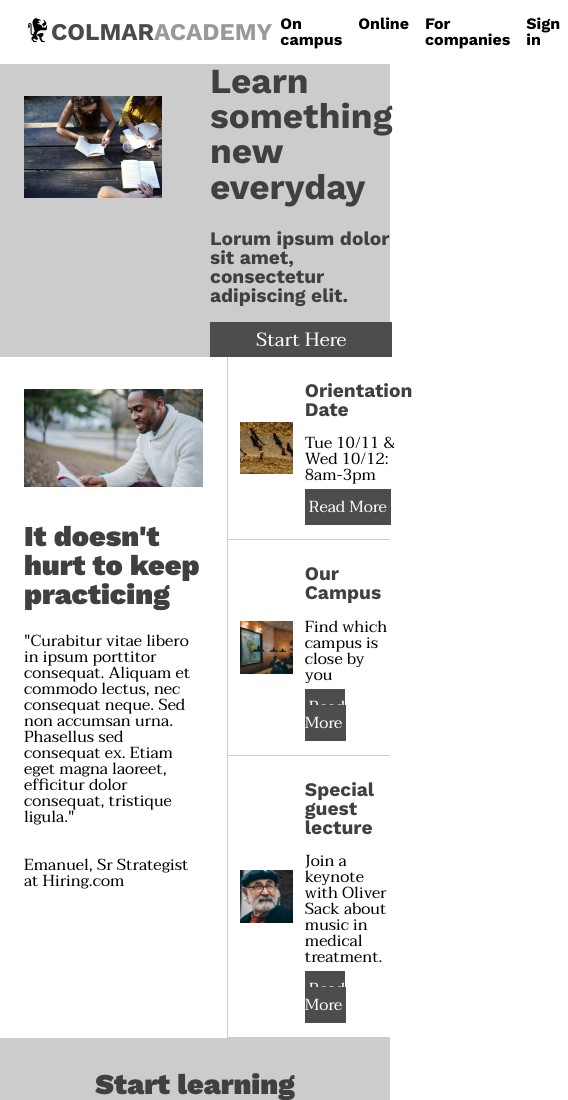
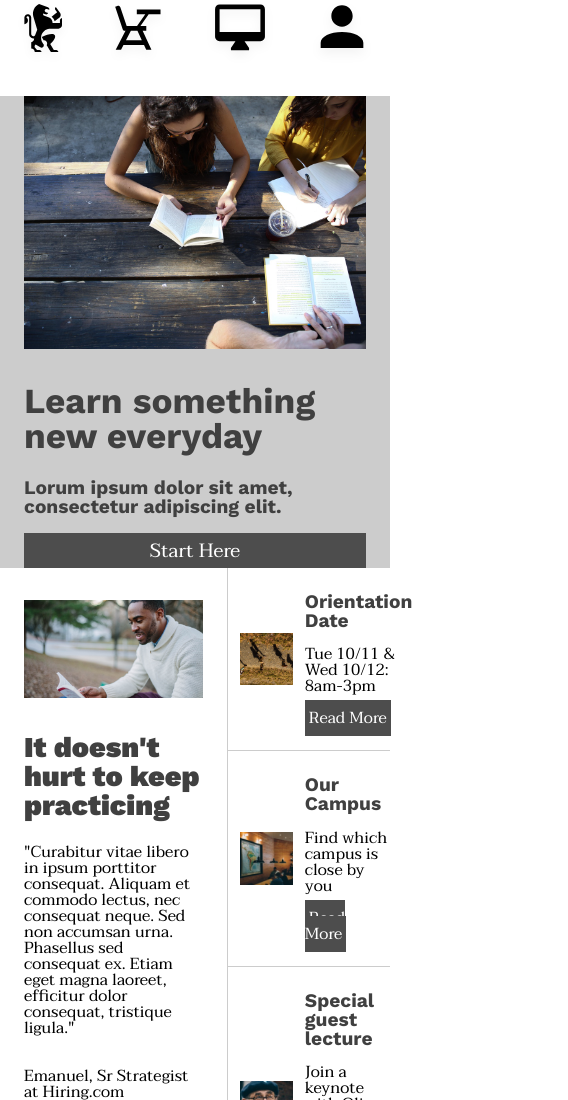
Before and after one commit to MFullerdg/colmar, a plain HTML site: page index.html in a window 390 px wide. Shown: the top 1100 px of the page, 568 px wide, since content can reach past the window. Drawn offline with nearby package versions, Linux system fonts and the light colour scheme.

Commit message:
finish mobile header and top

```diff
--- a/index.html
+++ b/index.html
@@ -1,6 +1,7 @@
 <!DOCTYPE html>
 <html lang="en">
 <head>
+  <meta name="viewport" content="width=device-width">
   <link href="./resources/css/reset.css" type="text/css" rel="stylesheet">
   <link href="./resources/css/style.css" type="text/css" rel="stylesheet">
   <link href="./favicon.ico" type="image/x-icon" rel="icon">
@@ -24,6 +25,12 @@
         <li>For companies</li>
         <li>Sign in</li>
       </ul>
+    </nav>
+    <nav class="mobile-nav">
+      <img src="./resources/images/ic-logo.svg" alt="logo">
+      <img src="./resources/images/ic-on-campus.svg" alt="on campus">
+      <img src="./resources/images/ic-online.svg" alt="online">
+      <img src="./resources/images/ic-login.svg" alt="login">
     </nav>
   </header>
 
--- a/resources/css/style.css
+++ b/resources/css/style.css
@@ -34,7 +34,29 @@ header {
 .academy {
   color: hsl(0, 0%, 60%);
 }
+
+.mobile-nav {
+  display: none;
+}
+
+@media only screen and (max-width: 670px) {
+  nav {
+    display: none;
+  }
+  .logo {
+    display: none
+  }
+  .mobile-nav {
+    height: 4rem;
+    width: 100%;
+    margin: 0 1rem;
+    display: flex;
+    justify-content: space-between;
+  }
+}
+
 /*Navbar*/
+
 nav {
   margin-right: 1.5rem;
 }
@@ -49,6 +71,7 @@ li {
 }
 
 /*Top and Middle Section*/
+
 .top-section {
   display: flex;
   background-color: hsl(0, 0%, 80%);
@@ -152,6 +175,22 @@ h3 {
   padding: 0.25rem;
 }
 
+@media only screen and (max-width: 670px) {
+  .top-section {
+    display: block;
+  }
+  .top-left {
+    width:auto;
+  }
+  .top-right {
+    width: auto;
+  }
+  .top-right-head {
+    width: 100%;
+  }
+
+}
+
 /*Learning Section*/
 
 .learning {
```
